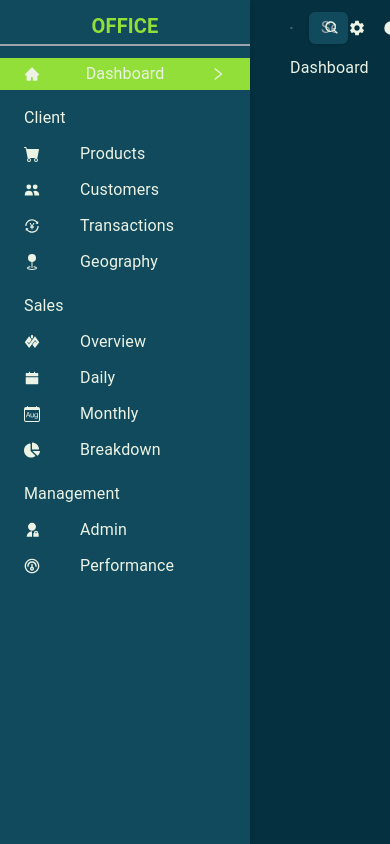
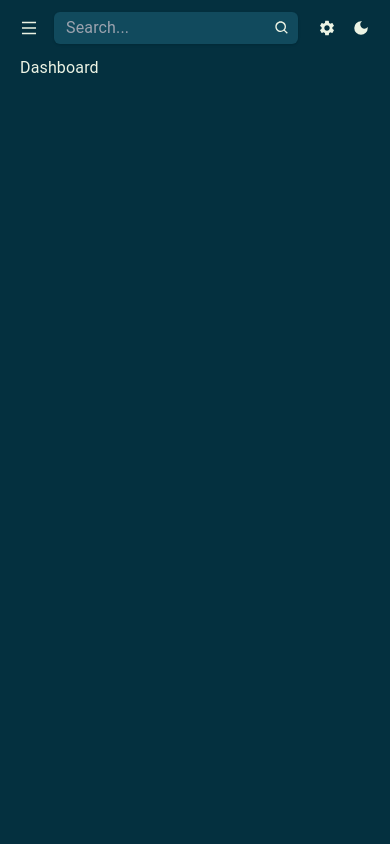
Before and after one commit to samuelbrhane/Mern-admin-dashboard, a React (Vite) app: page /dashboard in a window 390 px wide. Built offline with nearby package versions, Linux system fonts and the light colour scheme.

Commit message:
Make Sidebar component responsive.

```diff
--- a/src/App.jsx
+++ b/src/App.jsx
@@ -5,7 +5,7 @@ import { useMemo } from "react";
 import { themeSettings } from "./theme";
 import { BrowserRouter, Routes, Route, Navigate } from "react-router-dom";
 import { Layout } from "./components";
-import { Dashboard } from "./pages";
+import { Dashboard, Products } from "./pages";
 import { selectMode } from "./redux/slice/modeSlice";
 
 function App() {
@@ -21,6 +21,7 @@ function App() {
             <Route element={<Layout />}>
               <Route path="/" element={<Navigate to="/dashboard" replace />} />
               <Route path="/dashboard" element={<Dashboard />} />
+              <Route path="/products" element={<Products />} />
             </Route>
           </Routes>
         </ThemeProvider>
--- a/src/components/Layout.jsx
+++ b/src/components/Layout.jsx
@@ -3,13 +3,24 @@ import { Outlet } from "react-router-dom";
 import { Navbar, Sidebar } from ".";
 
 const Layout = () => {
-  const [isSidebarOpen, setIsSidebarOpen] = useState(true);
+  const [showSidebar, setShowSidebar] = useState(false);
   return (
     <section>
-      {isSidebarOpen && <Sidebar />}
+      <div className="hidden md:inline">
+        <Sidebar />
+      </div>
 
-      <div className={`${isSidebarOpen && "ml-[270px]"}`}>
-        <Navbar setIsSidebarOpen={setIsSidebarOpen} />
+      {/* small screen */}
+      <div
+        className={`md:hidden absolute top-0 duration-1000 ease-in-out ${
+          showSidebar ? "left-0" : "left-[-999px]"
+        } bottom-0 `}
+      >
+        <Sidebar closeIcon={true} setShowSidebar={setShowSidebar} />
+      </div>
+
+      <div className={"md:ml-[270px]"}>
+        <Navbar setShowSidebar={setShowSidebar} />
         <Outlet />
       </div>
     </section>
--- a/src/components/Navbar.jsx
+++ b/src/components/Navbar.jsx
@@ -6,7 +6,7 @@ import { AiOutlineMenu } from "react-icons/ai";
 import { MdSettings, MdDarkMode } from "react-icons/md";
 import { BsFillSunFill } from "react-icons/bs";
 
-const Navbar = ({ setIsSidebarOpen }) => {
+const Navbar = ({ setShowSidebar }) => {
   const mode = useSelector(selectMode);
   const dispatch = useDispatch();
 
@@ -15,8 +15,8 @@ const Navbar = ({ setIsSidebarOpen }) => {
       {/* Left Side */}
       <div className="flex items-center gap-4">
         <AiOutlineMenu
-          className="cursor-pointer icon"
-          onClick={() => setIsSidebarOpen((prev) => !prev)}
+          className="cursor-pointer icon md:hidden"
+          onClick={() => setShowSidebar(true)}
         />
         <form className="relative md:w-[300px]">
           <input
--- a/src/components/Sidebar.jsx
+++ b/src/components/Sidebar.jsx
@@ -1,9 +1,15 @@
 import React, { useState } from "react";
 import { useEffect } from "react";
-import { useLocation } from "react-router-dom";
+import { Link, useLocation } from "react-router-dom";
 import { selectMode } from "../redux/slice/modeSlice";
 import { useSelector } from "react-redux";
-import { AiFillHome, AiOutlineRight, AiFillCalendar } from "react-icons/ai";
+import {
+  AiFillHome,
+  AiOutlineRight,
+  AiFillCalendar,
+  AiFillCloseCircle,
+  AiOutlineClose,
+} from "react-icons/ai";
 import { BsFillCartFill, BsGeoFill, BsCalendarMonth } from "react-icons/bs";
 import { HiUsers } from "react-icons/hi";
 import { FaChartPie } from "react-icons/fa";
@@ -13,7 +19,7 @@ import { AiOutlineTransaction } from "react-icons/ai";
 import { GiOverInfinity } from "react-icons/gi";
 import SidebarLink from "./SidebarLink";
 
-const Sidebar = () => {
+const Sidebar = ({ closeIcon, setShowSidebar }) => {
   const mode = useSelector(selectMode);
   const { pathname } = useLocation();
   const [active, setActive] = useState("");
@@ -22,22 +28,18 @@ const Sidebar = () => {
     {
       icon: <BsFillCartFill />,
       name: "Products",
-      link: "/products",
     },
     {
       icon: <HiUsers />,
       name: "Customers",
-      link: "/customers",
     },
     {
       icon: <AiOutlineTransaction />,
       name: "Transactions",
-      link: "/transactions",
     },
     {
       icon: <BsGeoFill />,
       name: "Geography",
-      link: "/geography",
     },
   ];
 
@@ -45,22 +47,18 @@ const Sidebar = () => {
     {
       icon: <GiOverInfinity />,
       name: "Overview",
-      link: "/overview",
     },
     {
       icon: <AiFillCalendar />,
       name: "Daily",
-      link: "/daily",
     },
     {
       icon: <BsCalendarMonth />,
       name: "Monthly",
-      link: "/monthly",
     },
     {
       icon: <FaChartPie />,
       name: "Breakdown",
-      link: "/breakdown",
     },
   ];
 
@@ -68,12 +66,10 @@ const Sidebar = () => {
     {
       icon: <RiAdminFill />,
       name: "Admin",
-      link: "/admin",
     },
     {
       icon: <CgPerformance />,
       name: "Performance",
-      link: "/performance",
     },
   ];
 
@@ -84,19 +80,36 @@ const Sidebar = () => {
 
   return (
     <div
-      className={`w-[250px] absolute top-0 left-0 bottom-0 py-3 shadow-md ${
+      className={`${
+        closeIcon && "!w-[235px]"
+      } w-[250px] absolute top-0 left-0 bottom-0 py-3 z-20 shadow-md ${
         mode === "dark" ? "bg-[#114a5d]" : "bg-[#f8fbfc]"
       }`}
     >
+      <div className="relative">
         <h1 className="text-center text-xl uppercase text-[#92df39] font-bold mb-3 border-b-2 border-gray-400 pb-1">
           Office
         </h1>
+        {closeIcon && (
+          <AiOutlineClose
+            onClick={() => setShowSidebar(false)}
+            className="absolute top-1 left-2 icon"
+          />
+        )}
+      </div>
 
       {/* Dashboard */}
-      <div className="flex items-center justify-between bg-[#92df39] py-1 px-6">
+      <div
+        className={`${
+          active === "dashboard" &&
+          "bg-[#92df39] !text-[#1b3d23] hover:bg-[#b8ea7f] hover:opacity-90"
+        } py-1 px-6`}
+      >
+        <Link to={`/dashboard`} className="flex items-center justify-between">
           <AiFillHome />
           <h1>Dashboard</h1>
           <AiOutlineRight />
+        </Link>
       </div>
 
       {/* client */}
@@ -104,7 +117,7 @@ const Sidebar = () => {
         <h1 className="mt-4 mb-2 pl-6">Client</h1>
         <div>
           {client?.map((item, index) => (
-            <SidebarLink key={index} {...item} />
+            <SidebarLink key={index} {...item} active={active} />
           ))}
         </div>
       </div>
--- a/src/components/SidebarLink.jsx
+++ b/src/components/SidebarLink.jsx
@@ -1,10 +1,16 @@
 import React from "react";
 import { Link } from "react-router-dom";
 
-const SidebarLink = ({ name, link, icon }) => {
+const SidebarLink = ({ name, icon, active }) => {
+  const link = name.toLowerCase();
   return (
-    <div className="px-6 py-1 mb-1">
-      <Link className="flex items-center gap-10" to={link}>
+    <div
+      className={`px-6 py-1 mb-1 ${
+        active === link &&
+        "bg-[#92df39] !text-[#1b3d23] hover:bg-[#b8ea7f] hover:opacity-90"
+      }`}
+    >
+      <Link className="flex items-center gap-10" to={`/${link}`}>
         {icon}
         <p>{name}</p>
       </Link>
--- /dev/null
+++ b/src/pages/Products.jsx
@@ -0,0 +1,7 @@
+import React from "react";
+
+const Products = () => {
+  return <div>Products</div>;
+};
+
+export default Products;
--- a/src/pages/index.js
+++ b/src/pages/index.js
@@ -1 +1,2 @@
 export { default as Dashboard } from "./Dashboard";
+export { default as Products } from "./Products";
```
Lines whose indentation alone changed are shown as unchanged.
